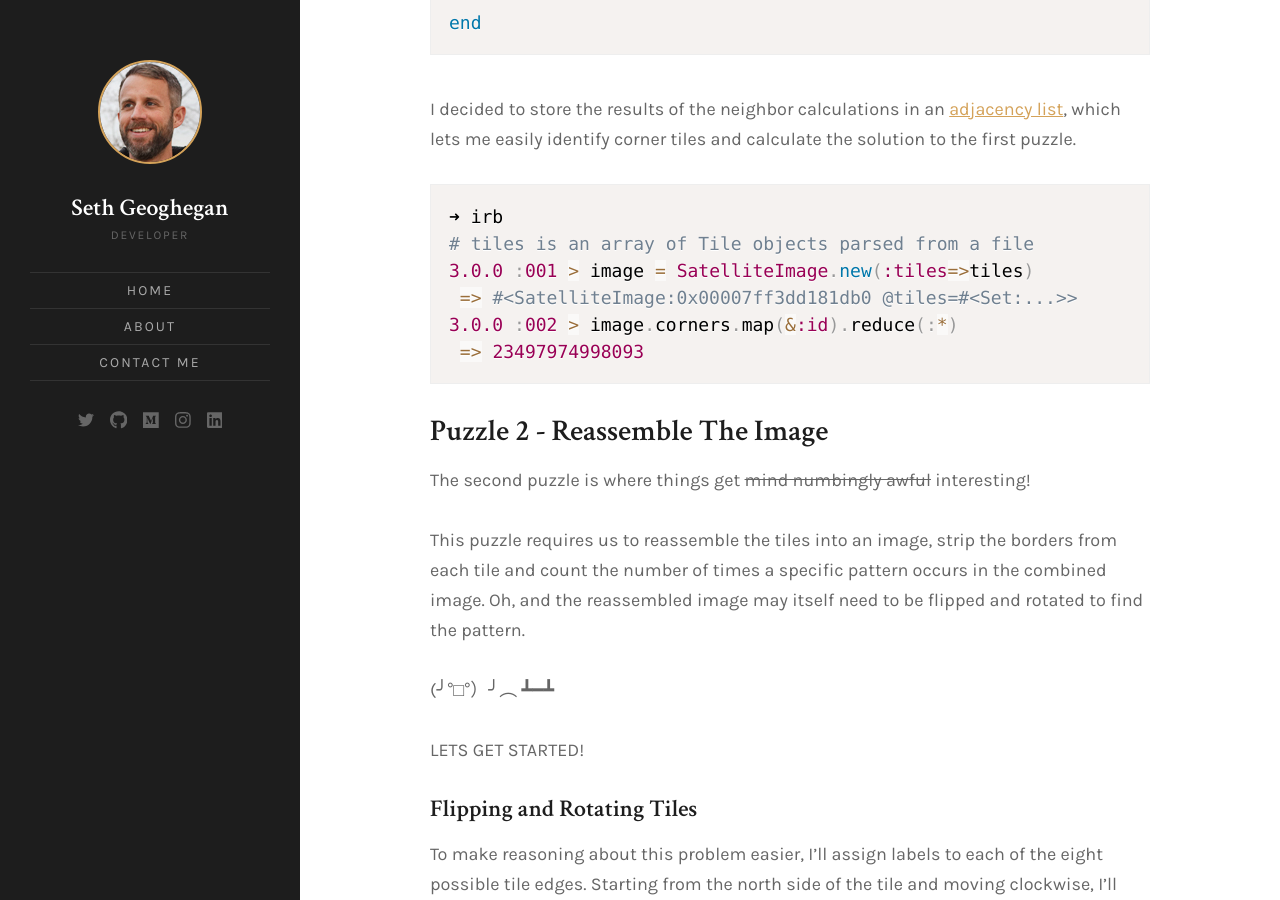
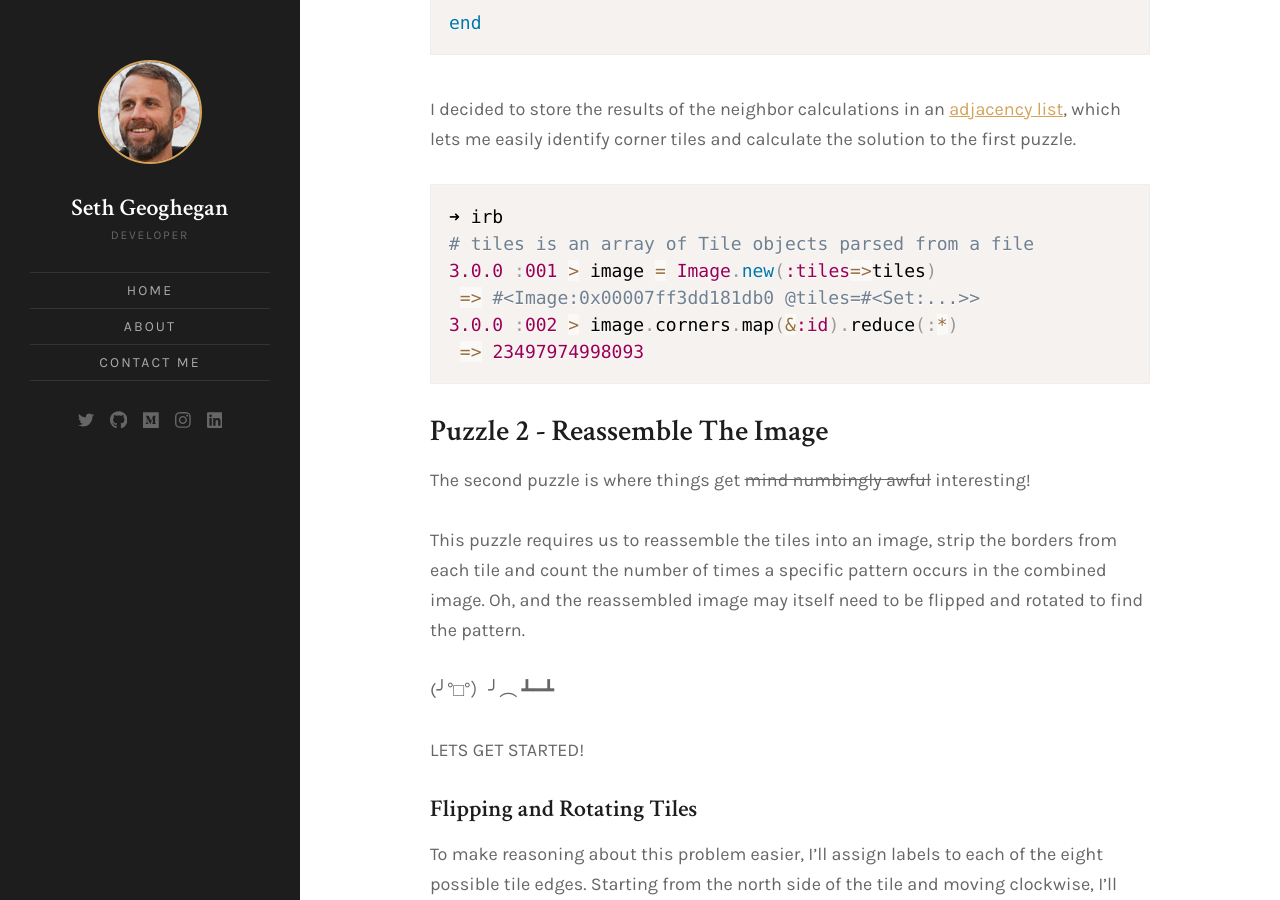
Before and after one commit to SethThomas/seththomas.github.io, a Jekyll site: the page built from _posts/2021-01-04-advent-of-code-2020.md, in a window 1280 px wide and 900 px high, scrolled down 6133 px. Built offline with Jekyll 4.4.1, drawn with Linux system fonts in a browser that asks for light colours; comment, search, counter and statistics services are not loaded.

Commit message:
fix typo

````diff
--- a/_posts/2021-01-04-advent-of-code-2020.md
+++ b/_posts/2021-01-04-advent-of-code-2020.md
@@ -179,8 +179,8 @@ I decided to store the results of the neighbor calculations in an [adjacency lis
 ```Ruby
 ➜ irb
 # tiles is an array of Tile objects parsed from a file
-3.0.0 :001 > image = SatelliteImage.new(:tiles=>tiles)
- => #<SatelliteImage:0x00007ff3dd181db0 @tiles=#<Set:...>>
+3.0.0 :001 > image = Image.new(:tiles=>tiles)
+ => #<Image:0x00007ff3dd181db0 @tiles=#<Set:...>>
 3.0.0 :002 > image.corners.map(&:id).reduce(:*)
  => 23497974998093
 ```
````
